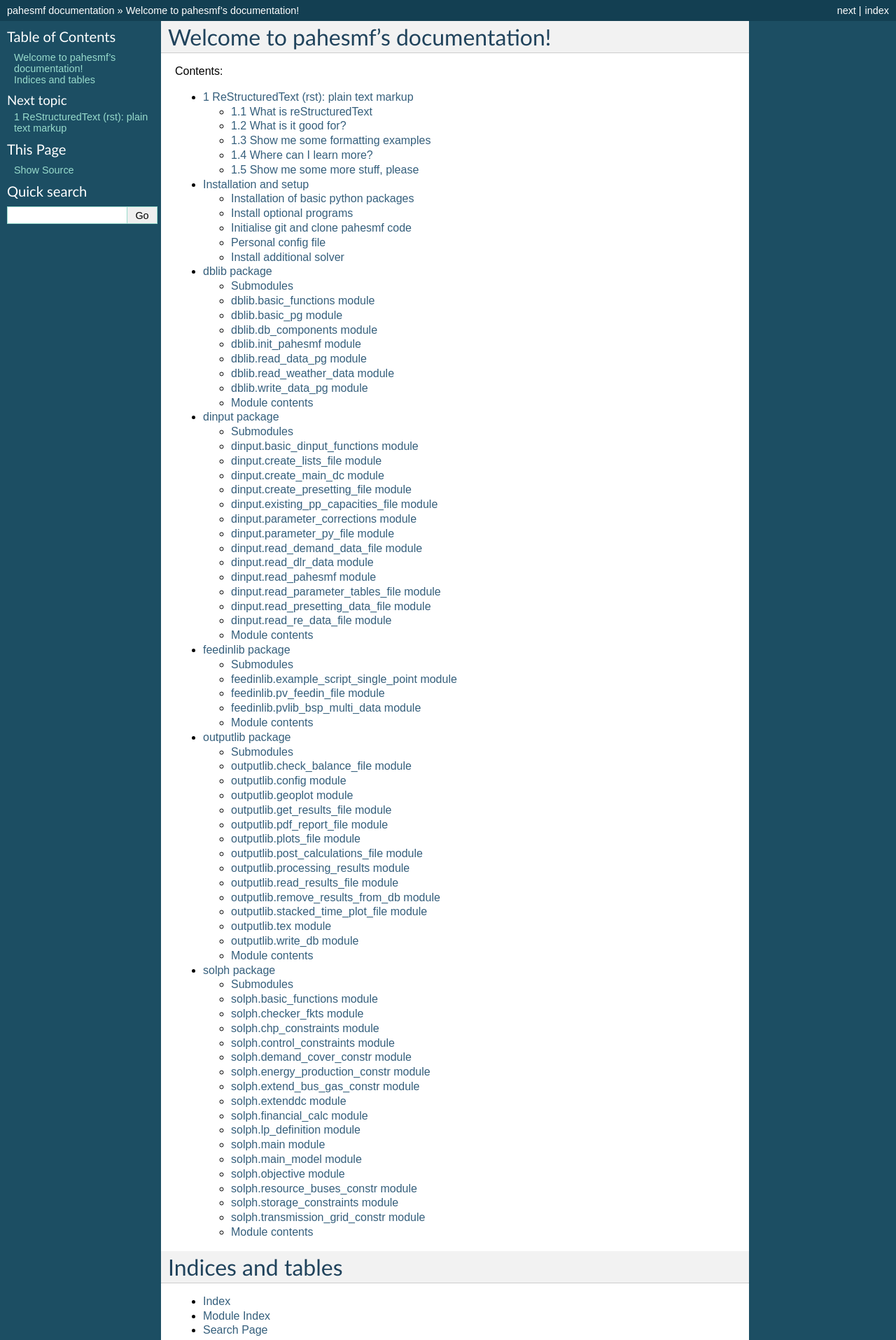
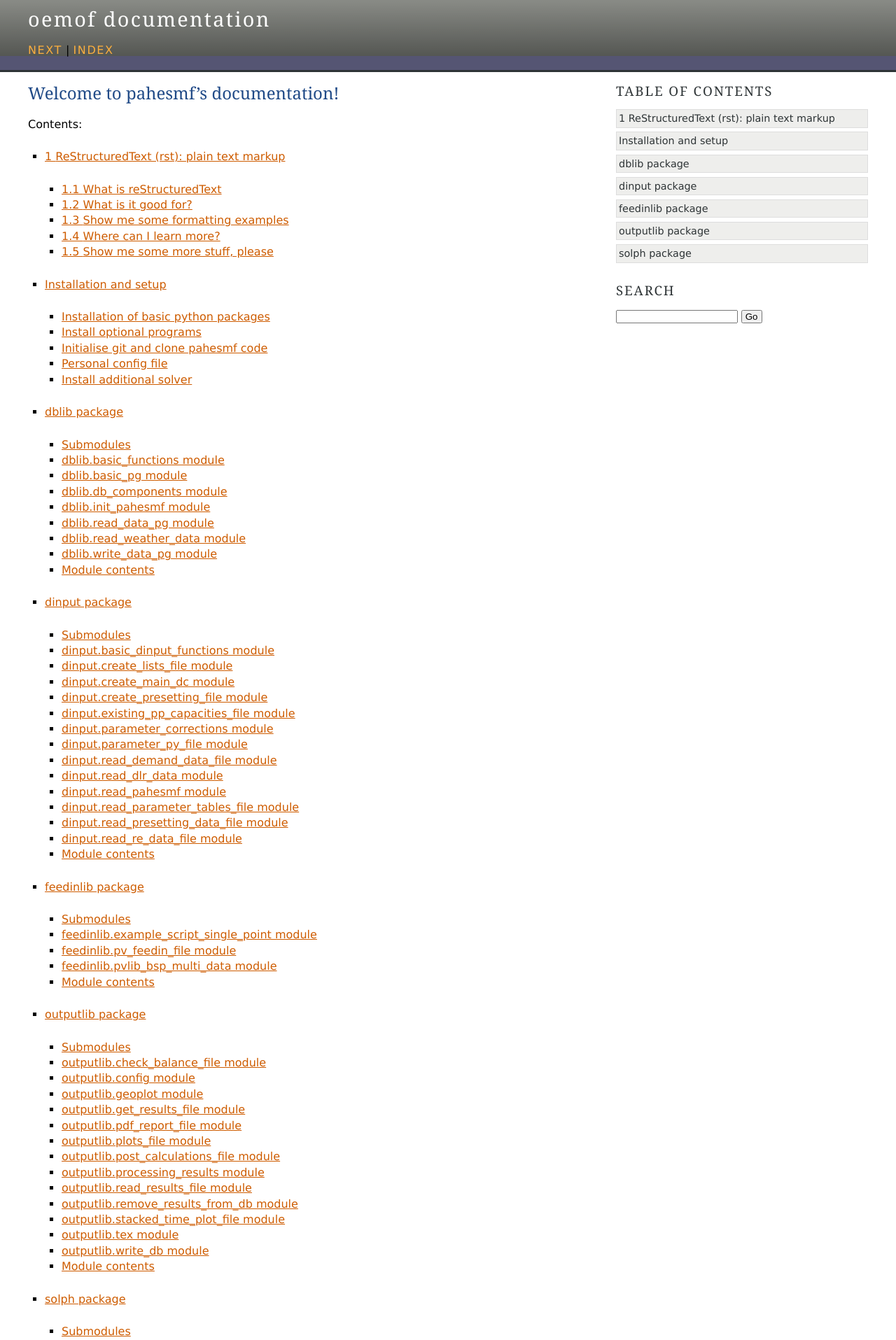
Before and after one commit to oemof/oemof-solph, a Sphinx documentation site: the page built from doc/index.rst, in a window 1280 px wide. Shown: the top 1915 px of the page at 70% size. Built offline with Sphinx 7.4.7, drawn with Linux system fonts in a browser that asks for light colours; some of the changed text lies outside the part shown.

Commit message:
improving the readability of the documentation

```diff
--- a/doc/conf.py
+++ b/doc/conf.py
@@ -47,8 +47,9 @@ source_suffix = '.rst'
 master_doc = 'index'
 
 # General information about the project.
-project = u'pahesmf'
-copyright = u'2014, Author'
+project = u'oemof'
+copyright = u'2014, oemof-Team'
+author = u'oemof-Team'
 
 # The version info for the project you're documenting, acts as replacement for
 # |version| and |release|, also used in various other places throughout the
@@ -102,12 +103,16 @@ pygments_style = 'sphinx'
 
 # The theme to use for HTML and HTML Help pages.  See the documentation for
 # a list of builtin themes.
-html_theme = 'default'
+html_theme = 'agogo'
 
 # Theme options are theme-specific and customize the look and feel of a theme
 # further.  For a list of options available for each theme, see the
 # documentation.
-#html_theme_options = {}
+html_theme_options = {
+	"sidebarwidth": "25em",
+	"documentwidth":"50em",
+	"pagewidth": "75em",
+	}
 
 # Add any paths that contain custom themes here, relative to this directory.
 #html_theme_path = []
@@ -180,7 +185,7 @@ html_static_path = ['_static']
 #html_file_suffix = None
 
 # Output file base name for HTML help builder.
-htmlhelp_basename = 'pahesmfdoc'
+htmlhelp_basename = 'oemof_doc'
 
 
 # -- Options for LaTeX output ---------------------------------------------
@@ -200,8 +205,8 @@ latex_elements = {
 # (source start file, target name, title,
 #  author, documentclass [howto, manual, or own class]).
 latex_documents = [
-  ('index', 'pahesmf.tex', u'pahesmf Documentation',
-   u'Author', 'manual'),
+  ('index', 'oemof.tex', u'oemof Documentation',
+   u'oemof-Team', 'manual'),
 ]
 
 # The name of an image file (relative to this directory) to place at the top of
@@ -230,8 +235,8 @@ latex_documents = [
 # One entry per manual page. List of tuples
 # (source start file, name, description, authors, manual section).
 man_pages = [
-    ('index', 'pahesmf', u'pahesmf Documentation',
-     [u'Author'], 1)
+    ('index', 'oemof', u'oemof Documentation',
+     [u'oemof-Team'], 1)
 ]
 
 # If true, show URL addresses after external links.
@@ -244,8 +249,8 @@ man_pages = [
 # (source start file, target name, title, author,
 #  dir menu entry, description, category)
 texinfo_documents = [
-  ('index', 'pahesmf', u'pahesmf Documentation',
-   u'Author', 'pahesmf', 'One line description of project.',
+  ('index', 'oemof', u'oemof Documentation',
+   u'Author', 'oemof', 'One line description of project.',
    'Miscellaneous'),
 ]
 
@@ -265,10 +270,10 @@ texinfo_documents = [
 # -- Options for Epub output ----------------------------------------------
 
 # Bibliographic Dublin Core info.
-epub_title = u'pahesmf'
-epub_author = u'Author'
-epub_publisher = u'Author'
-epub_copyright = u'2014, Author'
+epub_title = u'oemof'
+epub_author = u'oemof-Team'
+epub_publisher = u'oemof-Team'
+epub_copyright = u'2014, oemof-Team'
 
 # The basename for the epub file. It defaults to the project name.
 #epub_basename = u'pahesmf'
```
